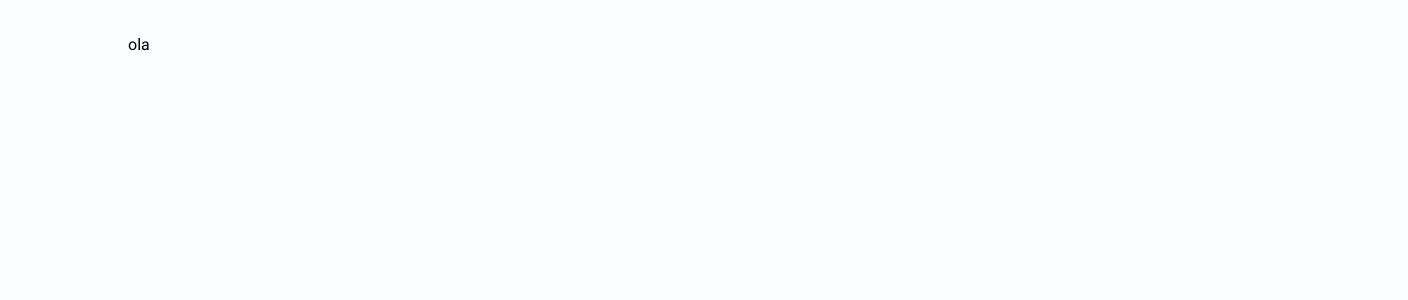
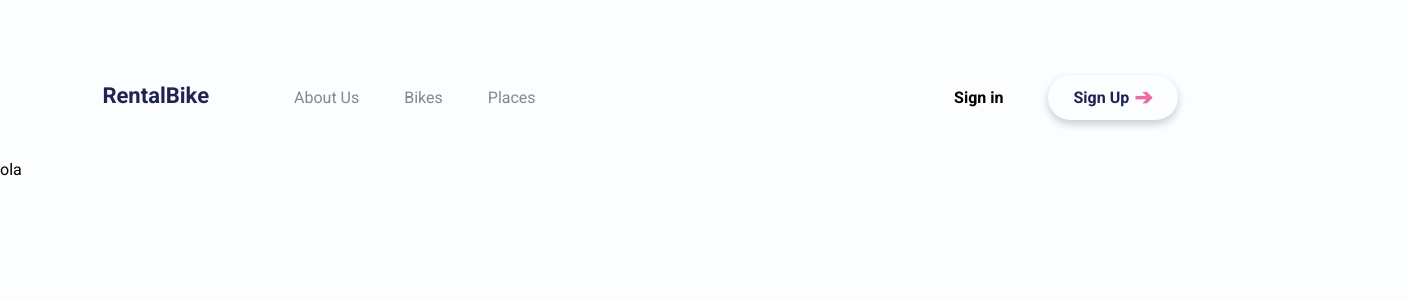
Before and after one commit to RicardoBaltazar/meuImovel-backend, a Next.js app in the folder rentalbike/: page / in a window 1280 px wide. Shown: the top 300 px of the page, 1408 px wide, since content can reach past the window. Built offline with nearby package versions, Linux system fonts and the light colour scheme.

Commit message:
feature - criando componente menu

```diff
--- a/rentalbike/package.json
+++ b/rentalbike/package.json
@@ -8,6 +8,7 @@
     "start": "next start"
   },
   "dependencies": {
+    "@material-ui/icons": "^4.11.2",
     "next": "10.0.7",
     "react": "17.0.1",
     "react-dom": "17.0.1",
--- a/rentalbike/pages/index.js
+++ b/rentalbike/pages/index.js
@@ -2,6 +2,7 @@ import Head from 'next/head'
 //import styles from '../styles/Home.module.css'
 
 import Container from '../src/Components/Container'
+import Menu from '../src/Components/Menu'
 
 export default function Home() {
   return (
@@ -12,6 +13,7 @@ export default function Home() {
         </title>
       </Head>
       <Container>
+        <Menu />
         ola
       </Container>
 
--- a/rentalbike/src/Components/Container/index.jsx
+++ b/rentalbike/src/Components/Container/index.jsx
@@ -4,7 +4,7 @@ const Container = styled.div`
   width: 100%;
   height: 100%;
   padding-top: 35px;
-  margin: auto 10%;
+  margin: auto 0;
   @media screen and (max-width: 500px) {
     margin: auto;
     padding: 15px;
--- /dev/null
+++ b/rentalbike/src/Components/Menu/index.jsx
@@ -0,0 +1,82 @@
+import styled from 'styled-components';
+
+const HEADER = styled.header`
+    display: flex;
+    justify-content: space-between;
+    align-items: baseline;
+    padding: 40px 8%;
+    transition: 0.2s;
+
+
+    div {
+        display: flex;
+        justify-content: space-between;
+        align-items: baseline;
+    }
+
+    h1 {
+        margin-right: 40px;
+        font-size: 22px;
+        color: var(--title-color);
+    }
+
+    ul {
+        display: flex;
+        justify-content: space-between;
+        align-items: center;
+    }
+
+    li {
+        margin-left: 45px;
+        transition: 0.1s;
+    }
+
+
+    a {
+        color: var(--secondary-color);
+    }
+
+    .btn-signin {
+        color: var(--title-ccolor);
+        font-weight: bold;
+    }
+
+    .btn-signUp{
+        color: var(--title-color);
+        font-weight: bold;
+        box-shadow: 0 4px 8px 0 rgba(0,0,0,0.2);
+        padding: 10px 25px;
+        border-radius: 25px;
+        display: flex;
+        align-items: center;
+    }
+
+    span {
+        font-size:22px;
+        margin-left: 5px;
+        color: var(--primary-color);
+    }
+`;
+
+function Menu() {
+    return (
+        <>
+            <HEADER>
+                <div>
+                    <h1>RentalBike</h1>
+                    <ul>
+                        <li><a href="#">About Us</a></li>
+                        <li><a href="#">Bikes</a></li>
+                        <li><a href="#">Places</a></li>
+                    </ul>
+                </div>
+                <ul >
+                    <li><a href="#" className='btn-signin'>Sign in</a></li>
+                    <li><a href="#" className='btn-signUp'>Sign Up <span>&#10132;</span></a></li>
+                </ul>
+            </HEADER>
+        </>
+    )
+}
+
+export default Menu;
--- a/rentalbike/styles/globals.css
+++ b/rentalbike/styles/globals.css
@@ -1,3 +1,9 @@
+:root {
+  --title-color: #212353;
+  --primary-color: #e96da5;
+  --secondary-color: #84888b;
+}
+
 * {
   margin: 0;
   padding: 0;
@@ -7,6 +13,7 @@
 
 a {
   text-decoration: none;
+  cursor: pointer;
 }
 
 li {
```
Also changed, not shown: 1 other file (tests, documents, lock files or other folders).
